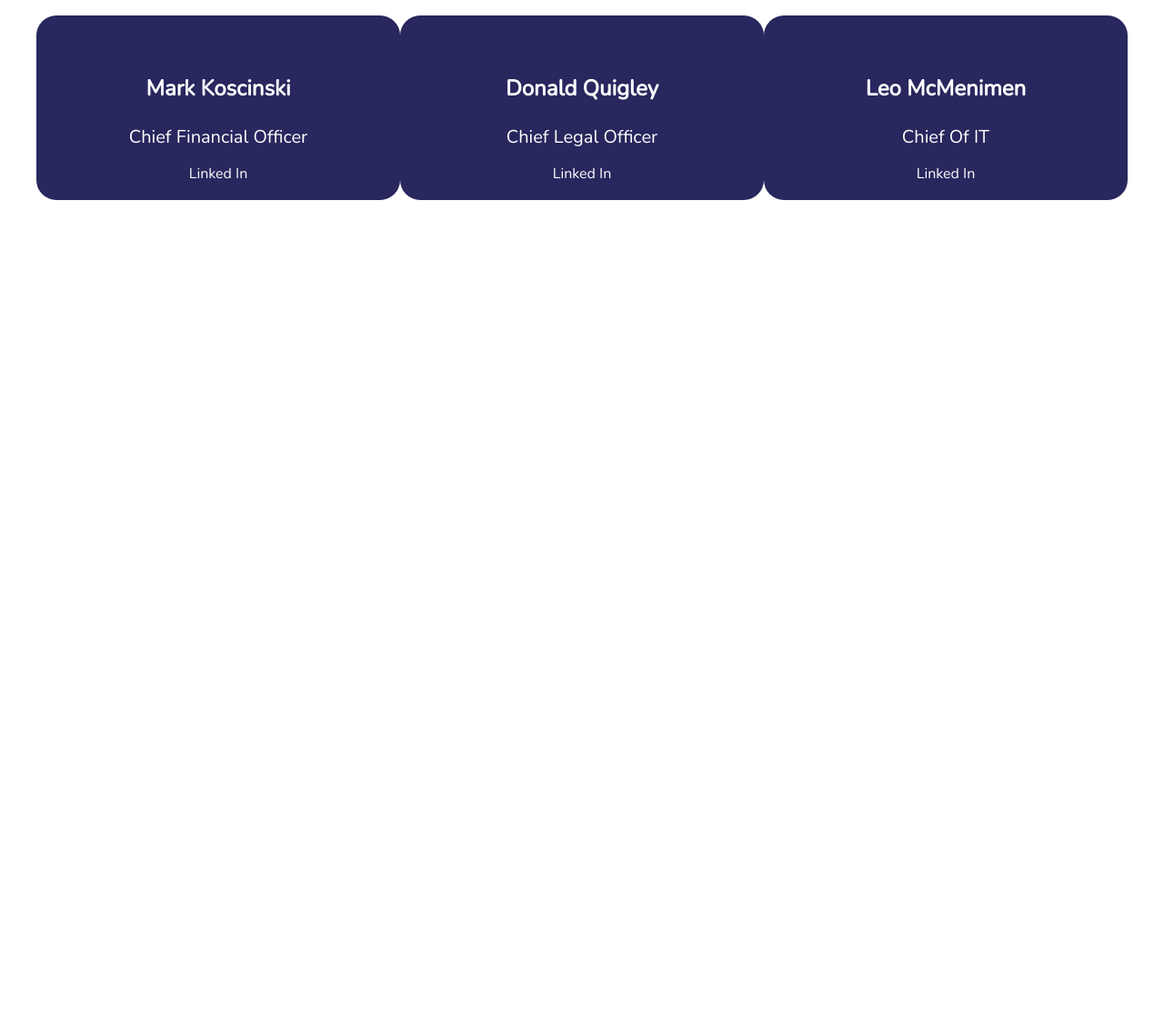
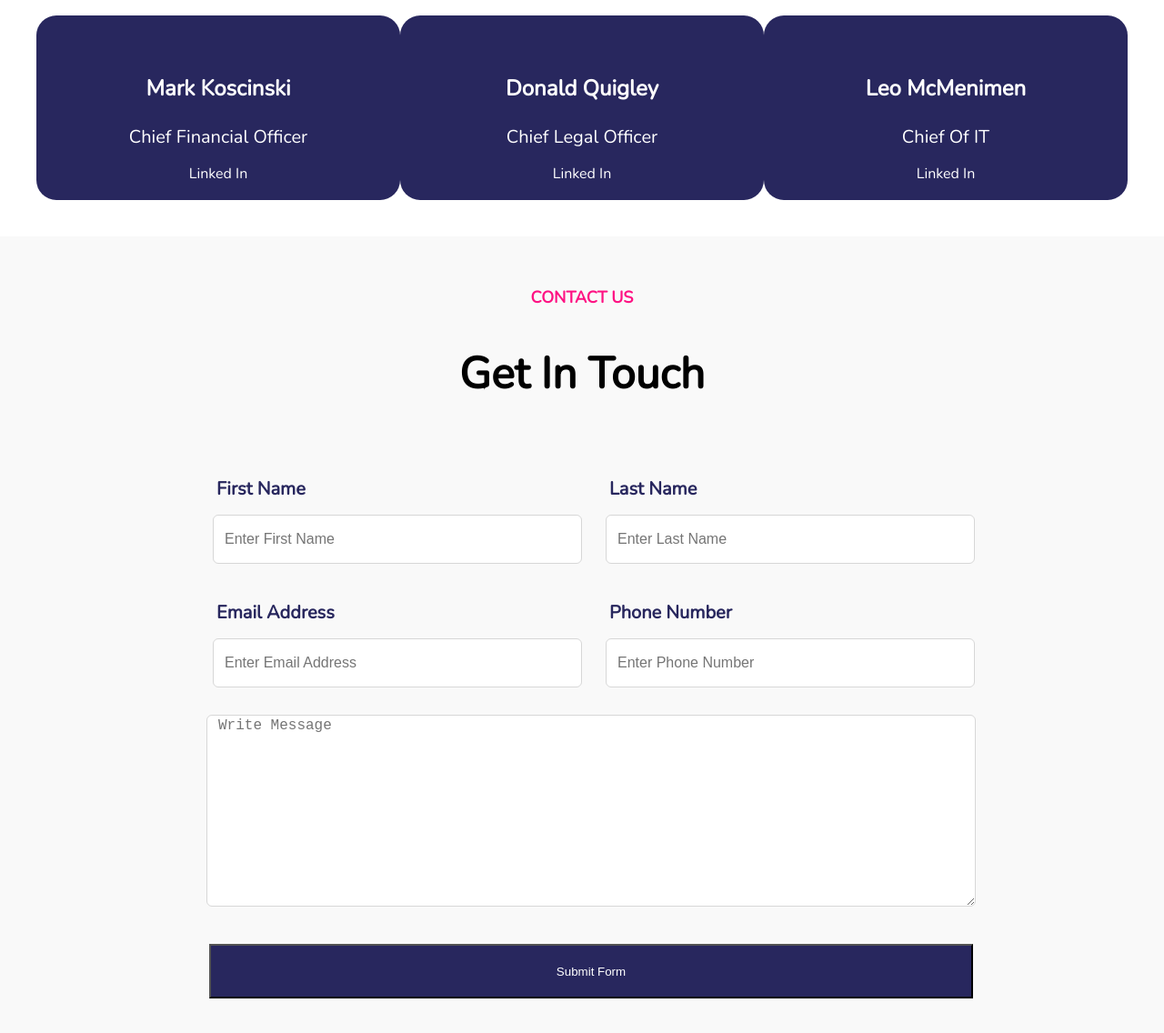
Before and after one commit to Sa31312/royalwood, a plain HTML site: page index.html in a window 1280 px wide. Shown: the part 2408-3544 px from the top of the page at 91% size. Before the commit the page ends 2668 px from the top, so only its background shows below. Drawn offline with nearby package versions, Linux system fonts and the light colour scheme; files whose address does not match are found by name.

Commit message:
index.html

```diff
--- a/index.html
+++ b/index.html
@@ -144,5 +144,53 @@
 			</div>
 		</div>
 	</section>
+	<section id="contact-us">
+
+		<h2 class="upper-heading">
+			CONTACT US
+		</h2>
+		<h1>
+			Get In Touch
+		</h1>
+
+		<div class="contact-form">
+			<form>
+				<div class="form-container">
+					<div class="form-fields">
+						<label for="fname">
+							First Name
+						</label>
+							<input type="text" name="fname" id="fname" placeholder="Enter First Name">
+					</div>
+					<div class="form-fields">
+						<label for="lname">
+							Last Name
+						</label>
+						<input type="text" name="lname" id="lname" placeholder="Enter Last Name">
+					</div>
+				</div>
+				<div class="form-container">
+					<div class="form-fields">
+						<label for="email">
+							Email Address
+						</label>
+						<input type="email" name="email" id="email" placeholder="Enter Email Address">
+					</div>
+					<div class="form-fields">
+						<label for="phone">
+							Phone Number
+						</label>
+						<input type="number" name="pnumber" id="phone" placeholder="Enter Phone Number">
+					</div>
+				</div>
+				<div class="for-message">
+					<textarea placeholder="Write Message"></textarea>
+				</div>
+				<div class="for-btn">
+					<input type="submit" name="sub" value="Submit Form">
+				</div>
+			</form>
+		</div>
+	</section>
 </body>
 </html>
```
